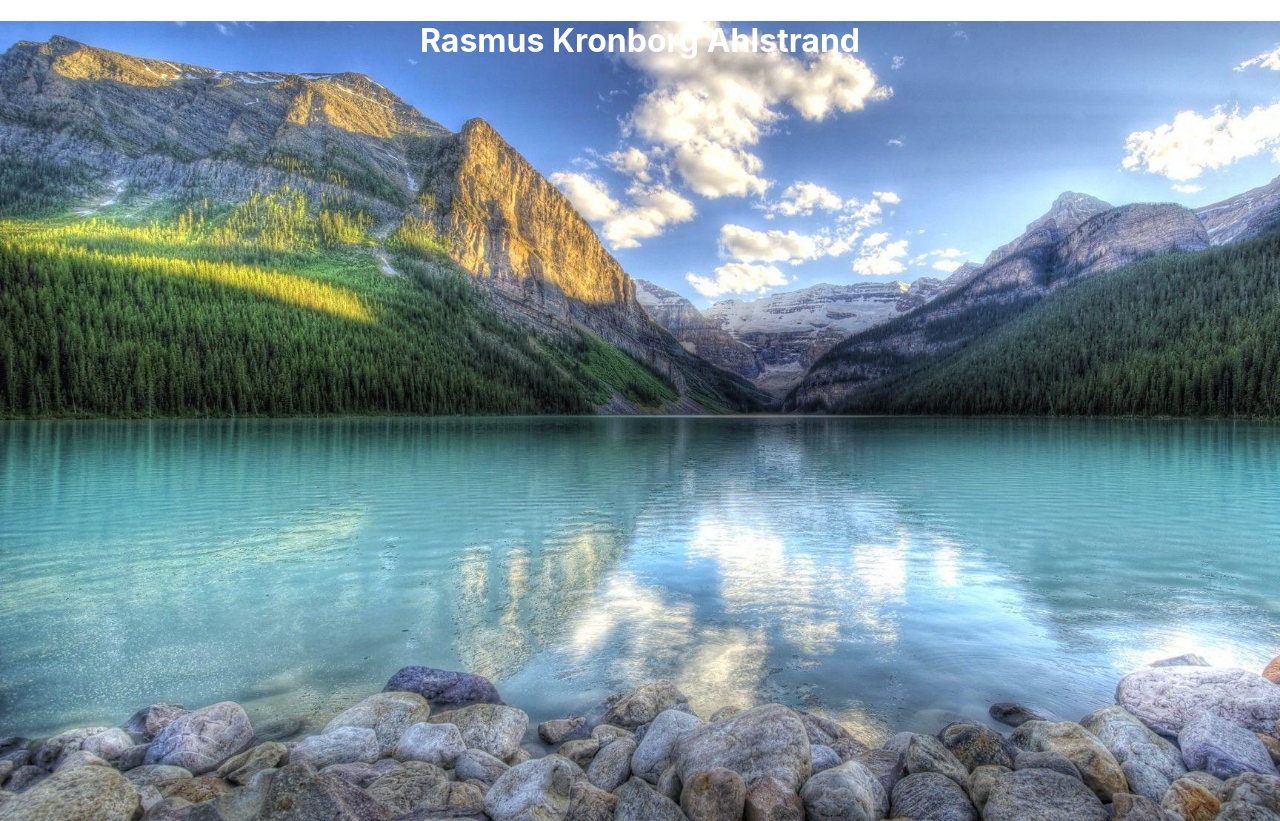
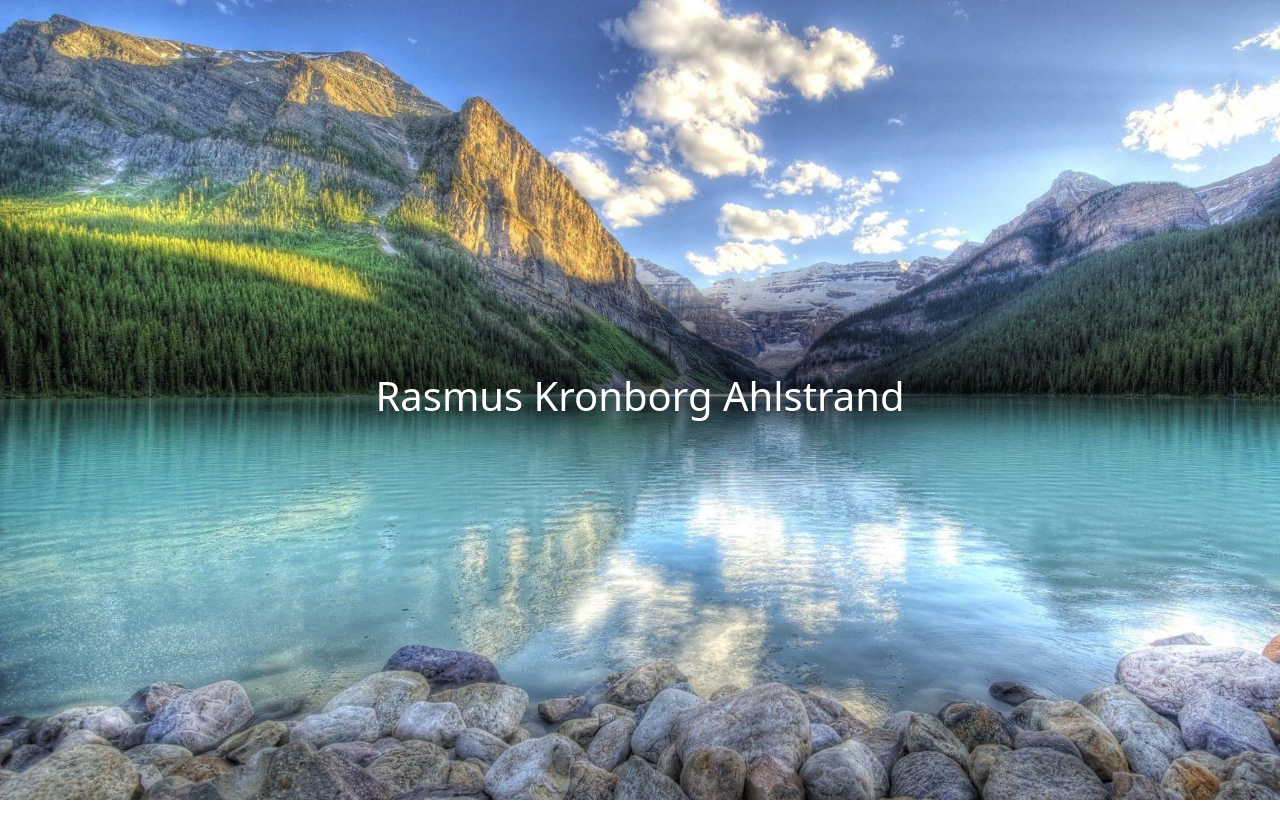
Before and after one commit to Rex77pro/Kronborg, a React (Create React App) app: page / in a window 1280 px wide. After the commit the page ends 800 px from the top, so only its background shows below. Built offline with nearby package versions, Linux system fonts and the light colour scheme.

Commit message:
Boot + simple ajustments

```diff
--- a/package.json
+++ b/package.json
@@ -8,6 +8,7 @@
     "@testing-library/user-event": "^13.5.0",
     "bootstrap": "^5.3.3",
     "react": "^18.3.1",
+    "react-bootstrap": "^2.10.4",
     "react-dom": "^18.3.1",
     "react-scripts": "5.0.1",
     "web-vitals": "^2.1.4"
--- a/src/App.js
+++ b/src/App.js
@@ -3,18 +3,22 @@ import './App.css';
 function App() {
   return (
     <div className="App">
-      <header>
-      </header>
+      <head>
+      </head>
       <main>
         <div style={{
           backgroundImage: 'url(/bgPic.jpg)', /* Referer til billedet direkte */
           height: '800px', /* Sæt en højde for at se baggrundsbilledet */
           backgroundSize: 'cover', /* Dæk hele området */
+          display: 'flex',
+          justifyContent: 'center',
+          alignItems: 'center',
           textAlign: 'center',
-          textAnchor: 'end',
           color: 'white' }}
         >
-          <h1>Rasmus Kronborg Ahlstrand</h1>
+          <div>
+            <h1>Rasmus Kronborg Ahlstrand</h1>
+          </div>
         </div>
       </main>
       <footer>
--- a/src/index.js
+++ b/src/index.js
@@ -3,6 +3,7 @@ import ReactDOM from 'react-dom/client';
 import './index.css';
 import App from './App';
 import reportWebVitals from './reportWebVitals';
+import 'bootstrap/dist/css/bootstrap.min.css';
 
 const root = ReactDOM.createRoot(document.getElementById('root'));
 root.render(
```
Also changed, not shown: 1 other file (tests, documents, lock files or other folders).
